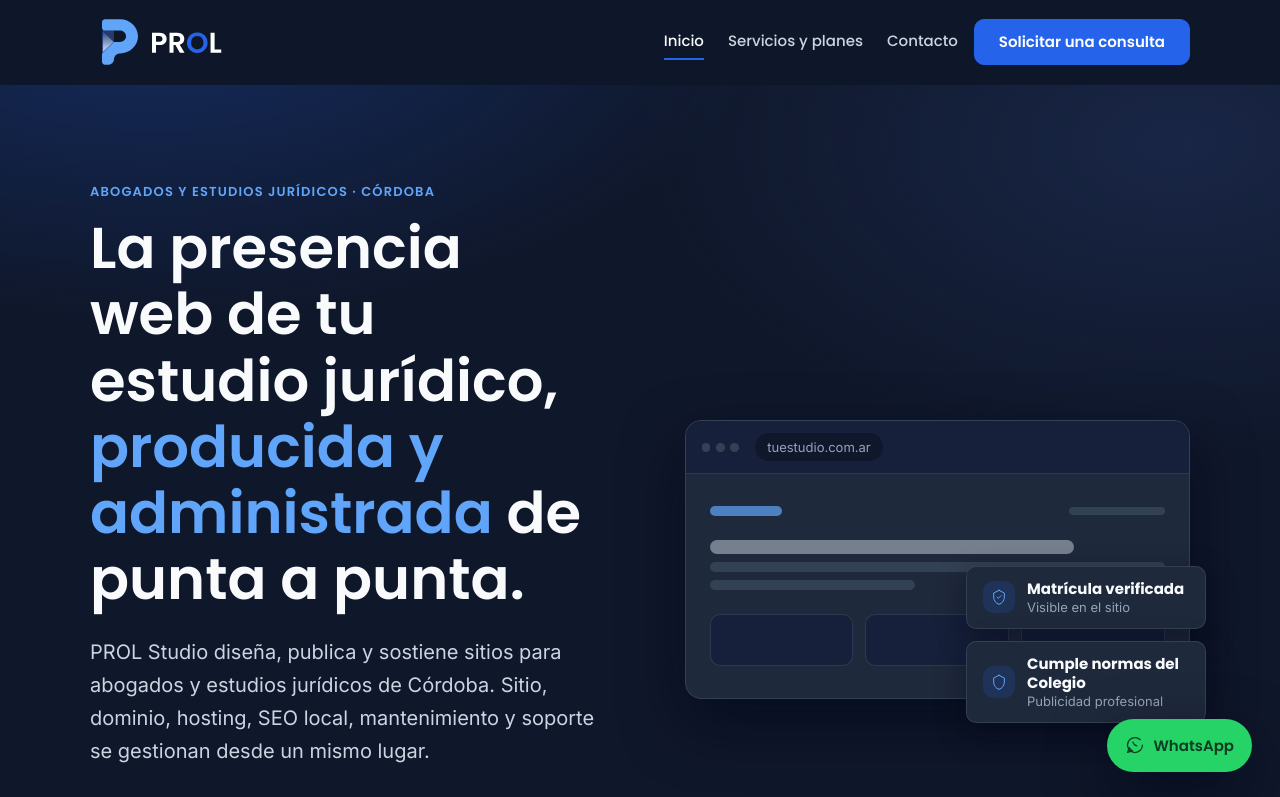
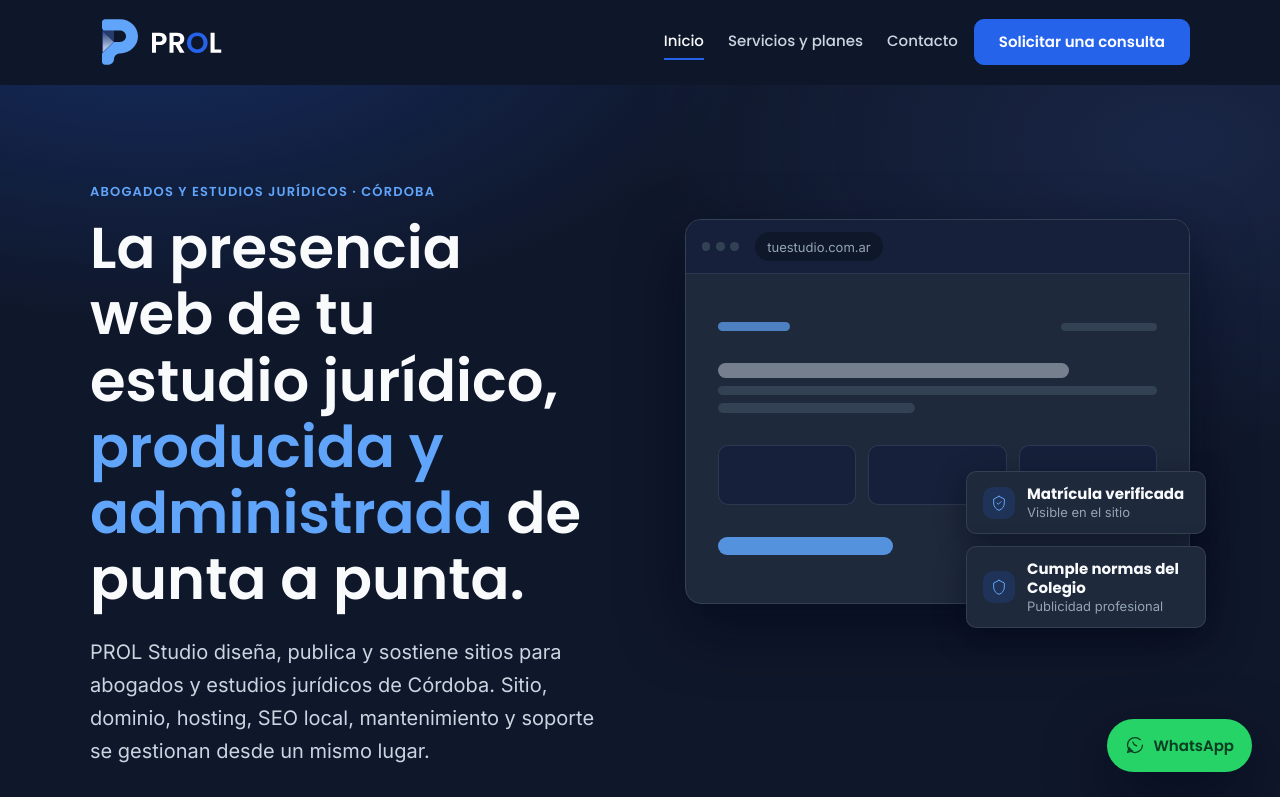
Before and after one commit to ProlStudio/prol-studio-stage-1-abogados, a plain HTML site: page index.html in a window 1280 px wide. Shown: the top 797 px of the page. Drawn offline with Linux system fonts and the light colour scheme.

```diff
--- a/assets/css/styles.css
+++ b/assets/css/styles.css
@@ -528,7 +528,7 @@
 .hero__inner {
   display: grid;
   gap: clamp(2.5rem, 1rem + 5vw, 4rem);
-  align-items: center;
+  align-items: start;
 }
 
 .hero__content { max-width: 38rem; }
@@ -572,9 +572,20 @@
 .hero__figure {
   position: relative;
   margin: 0;
+  margin-top: clamp(1.75rem, 1.2rem + 1.5vw, 2.5rem);
+}
+
+.hero__figure::before {
+  content: "";
+  position: absolute;
+  inset: -3rem -2.5rem;
+  z-index: -1;
+  background: radial-gradient(closest-side, rgba(37, 99, 235, 0.32), transparent 70%);
+  filter: blur(2.5rem);
 }
 
 .hero__browser {
+  position: relative;
   border: 1px solid var(--color-border-strong);
   border-radius: var(--radius-lg);
   box-shadow: var(--shadow-lg);
@@ -613,9 +624,9 @@
 }
 
 .hero__browser-content {
-  padding: var(--space-lg) var(--space-md);
-  display: grid;
-  gap: var(--space-md);
+  padding: var(--space-xl) var(--space-lg);
+  display: grid;
+  gap: var(--space-lg);
 }
 
 .hero__mock-header {
@@ -665,10 +676,18 @@
 
 .hero__mock-card {
   display: block;
-  height: 3.25rem;
+  height: 3.75rem;
   border-radius: var(--radius-md);
   background-color: var(--color-surface-raised);
   border: 1px solid var(--color-border-subtle);
+}
+
+.hero__mock-cta {
+  width: 40%;
+  height: 1.1rem;
+  border-radius: var(--radius-pill);
+  background-color: var(--color-brand-secondary);
+  opacity: 0.85;
 }
 
 .hero__floating-cards {
--- a/index.html
+++ b/index.html
@@ -147,6 +147,7 @@
                 <span class="hero__mock-card"></span>
                 <span class="hero__mock-card"></span>
               </div>
+              <div class="hero__mock-cta"></div>
             </div>
           </div>
 
```
